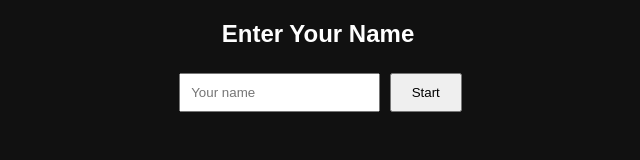
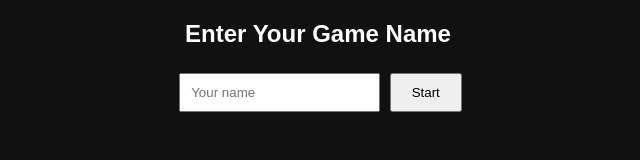
Before and after one commit to Rutwik226/gameszone, a plain HTML site: page index.html in a window 1280 px wide. Shown: the whole page, without its empty margins (322-962 px from the left). Drawn offline with Linux system fonts and the light colour scheme.

Commit message:
Update index.html

```diff
--- a/index.html
+++ b/index.html
@@ -10,7 +10,7 @@
 
 <!-- START SCREEN -->
 <div id="startScreen">
-  <h2>Enter Your Name</h2>
+  <h2>Enter Your Game Name</h2>
   <input type="text" id="username" placeholder="Your name">
   <button onclick="startGame()">Start</button>
 </div>
```
